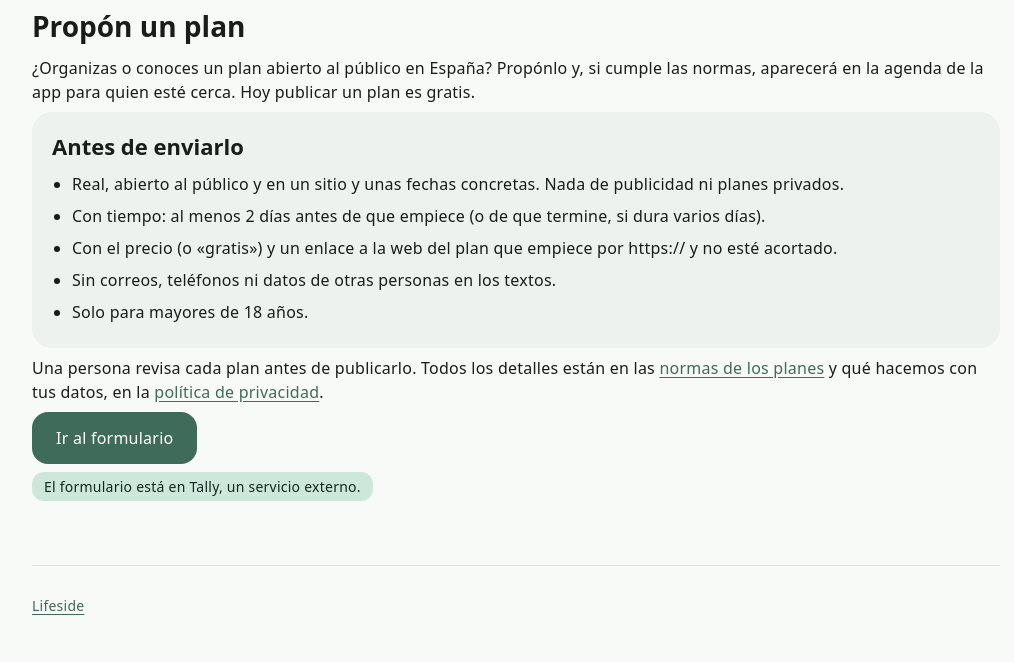
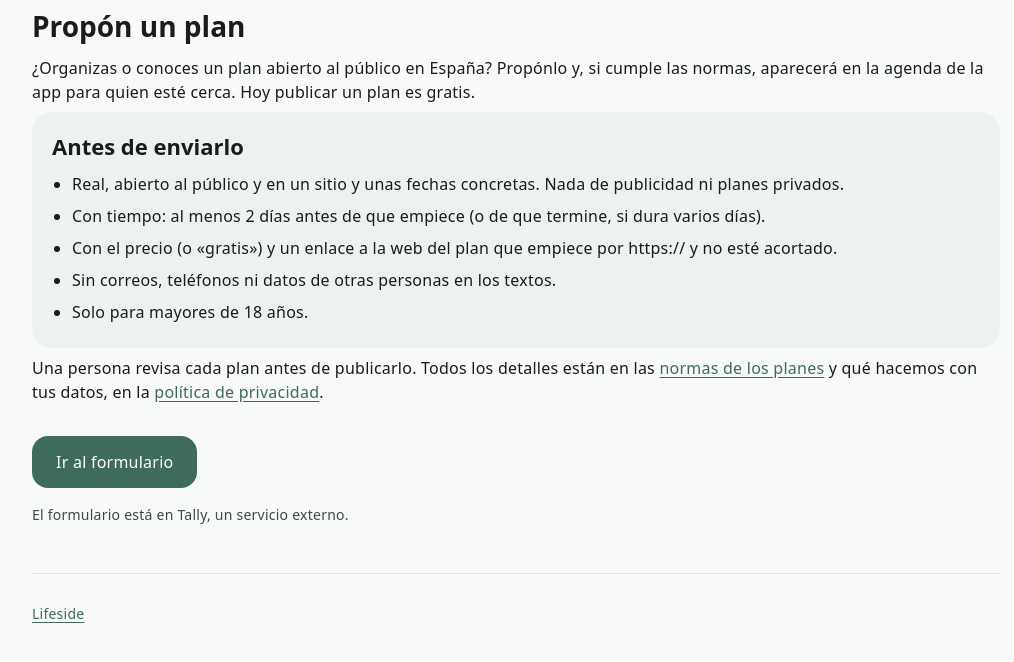
Before and after one commit to alvarogri/lifeside, a plain HTML site: page proponer/index.html in a window 1280 px wide. Shown: the part 82-744 px from the top of the page, without its empty margins (124-1138 px from the left). Drawn offline with Linux system fonts and the light colour scheme.

Commit message:
Propón un plan: más aire entre el texto, el botón y la nota de Tally

```diff
--- a/estilo.css
+++ b/estilo.css
@@ -82,6 +82,9 @@ ul { padding-left: 1.25rem; }
   font-weight: 500; text-decoration: none;
 }
 .boton:hover { filter: brightness(1.08); }
+/* Cierre de «Proponer»: botón + aclaración con aire */
+.accion { margin: 2rem 0 0; }
+.aclaracion { margin: 1rem 0 0; font-size: .875rem; color: var(--suave); }
 .puntos { list-style: none; padding: 0; margin: 2rem 0 0; display: grid; gap: .75rem; }
 .puntos li { margin: 0; background: var(--tarjeta); border-radius: var(--radio-tarjeta); padding: 1rem 1.25rem; }
 .puntos strong { display: block; font-size: 1.125rem; font-weight: 600; letter-spacing: 0; color: var(--acento); margin-bottom: .25rem; }
--- a/proponer/index.html
+++ b/proponer/index.html
@@ -30,8 +30,8 @@
 
   <p>Una persona revisa cada plan antes de publicarlo. Todos los detalles están en las <a href="/normas-planes/">normas de los planes</a> y qué hacemos con tus datos, en la <a href="/privacidad/#comunidad">política de privacidad</a>.</p>
 
-  <p><a class="boton" href="https://tally.so/r/5XjeEP" rel="noopener noreferrer">Ir al formulario</a></p>
-  <p class="fecha">El formulario está en Tally, un servicio externo.</p>
+  <p class="accion"><a class="boton" href="https://tally.so/r/5XjeEP" rel="noopener noreferrer">Ir al formulario</a></p>
+  <p class="aclaracion">El formulario está en Tally, un servicio externo.</p>
 
   <p class="pie"><a href="/">Lifeside</a></p>
 </main>
```
